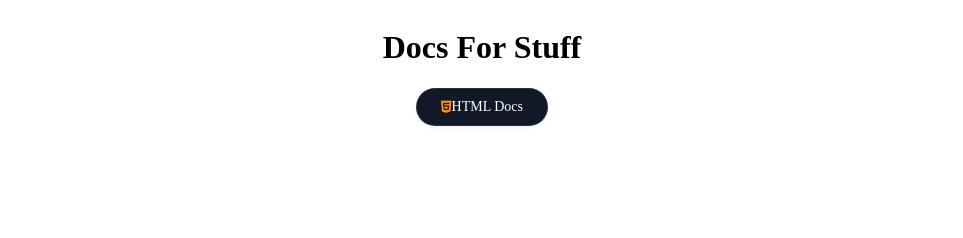
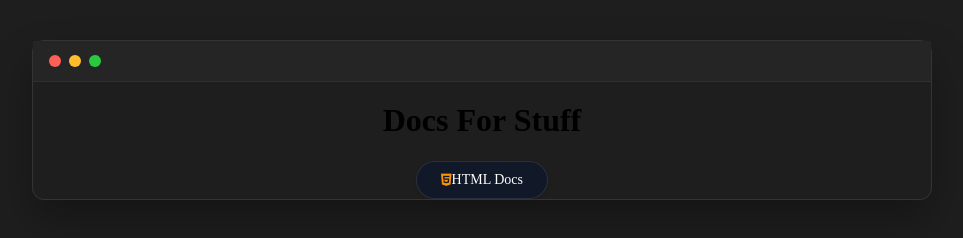
Before and after one commit to treatwashere/docs-for-stuff, a plain HTML site: page app/code/index.html in a window 1280 px wide. Shown: the whole page, without its empty margins (158-1121 px from the left). Drawn offline with Linux system fonts and the light colour scheme.

Commit message:
Update index.html

```diff
--- a/app/code/index.html
+++ b/app/code/index.html
@@ -9,6 +9,51 @@
 </head>
     <body>
     <style>
+    body {
+  max-width: 900px;
+  width: 90%;
+  margin: 40px auto;
+  border-radius: 12px;
+  background-color: #1e1e1e;
+  box-shadow: 0 20px 40px rgba(0, 0, 0, 0.3);
+  border: 1px solid rgba(255, 255, 255, 0.1);
+  overflow: hidden;
+  box-sizing: border-box;
+
+  /* Creates the top bar header area */
+  padding-top: 40px;
+  position: relative;
+}
+
+/* Header bar background */
+body::before {
+  content: "";
+  position: absolute;
+  top: 0;
+  left: 0;
+  right: 0;
+  height: 40px;
+  background-color: #252526;
+  border-bottom: 1px solid rgba(255, 255, 255, 0.05);
+}
+
+/* Dots (Red, Yellow, Green) */
+body::after {
+  content: "";
+  position: absolute;
+  top: 14px;
+  left: 16px;
+  width: 12px;
+  height: 12px;
+  border-radius: 50%;
+
+  /* Draws the red dot, then yellow and green via box-shadow offset */
+  background-color: #ff5f56;
+  box-shadow: 20px 0 0 #ffbd2e, 40px 0 0 #27c93f;
+  z-index: 10;
+}
+
+
     .header {
   display: flex;
   flex-direction: column;
```
